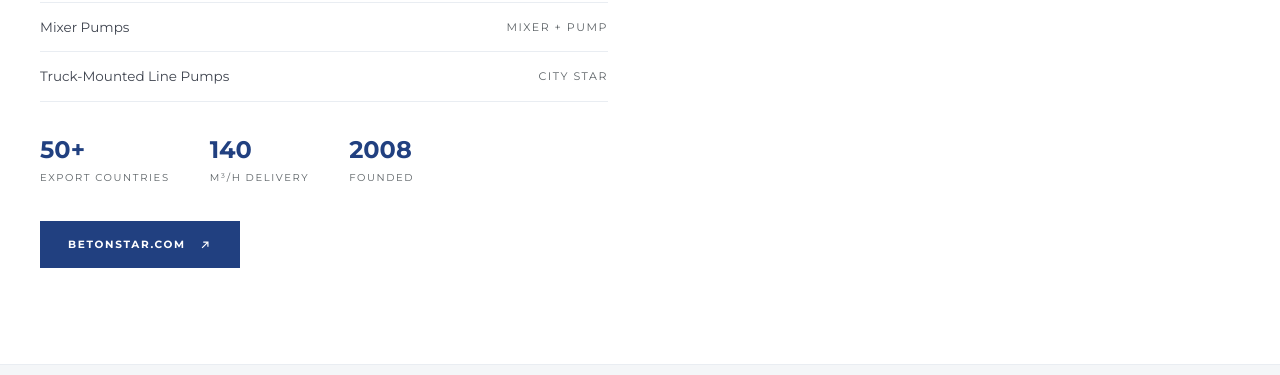
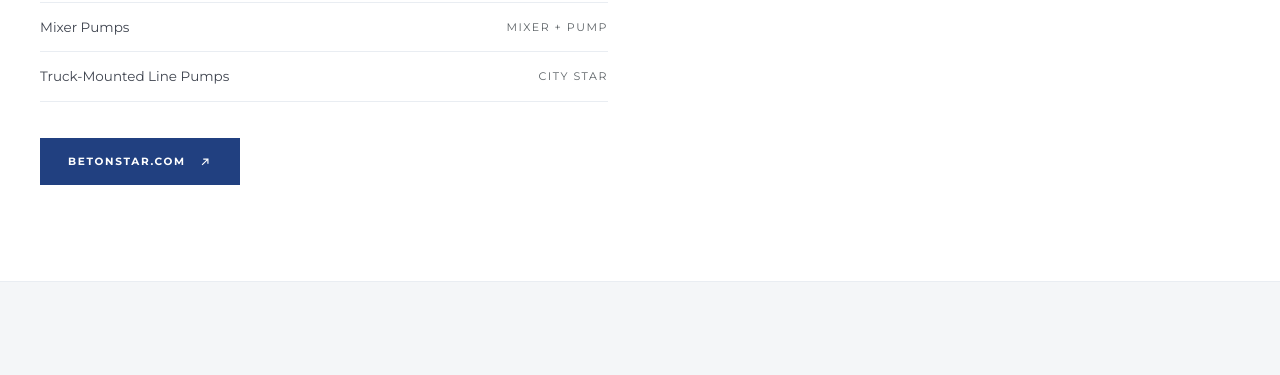
Before and after one commit to selamisozer/bozkurt-web, a plain HTML site: page en/brands.html in a window 1280 px wide. Shown: the part 1120-1495 px from the top of the page. Drawn offline with Linux system fonts and the light colour scheme.

Commit message:
Site güncellemesi (staging) — 2026-11-22 17:53

```diff
--- a/en/brands.html
+++ b/en/brands.html
@@ -189,21 +189,6 @@
                   <span class="text-[11px] uppercase tracking-[0.14em] text-steel">City Star</span>
                 </li>
               </ul>
-            </div>
-
-            <div class="mt-8 flex flex-wrap gap-x-10 gap-y-4">
-              <div>
-                <div class="font-display text-2xl font-bold text-navy">50+</div>
-                <div class="mt-1 text-[10px] uppercase tracking-[0.16em] text-steel">Export Countries</div>
-              </div>
-              <div>
-                <div class="font-display text-2xl font-bold text-navy">140</div>
-                <div class="mt-1 text-[10px] uppercase tracking-[0.16em] text-steel">m³/h Delivery</div>
-              </div>
-              <div>
-                <div class="font-display text-2xl font-bold text-navy">2008</div>
-                <div class="mt-1 text-[10px] uppercase tracking-[0.16em] text-steel">Founded</div>
-              </div>
             </div>
 
             <div class="mt-9 flex flex-wrap gap-3">
```
Also changed, not shown: markalar.html (+0 -15 lines).
